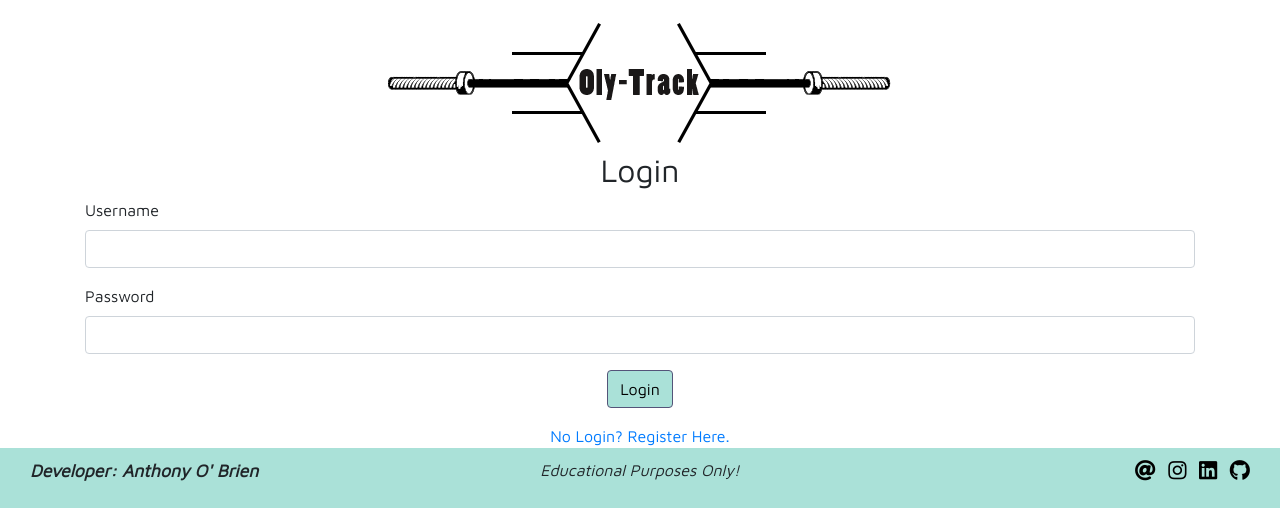
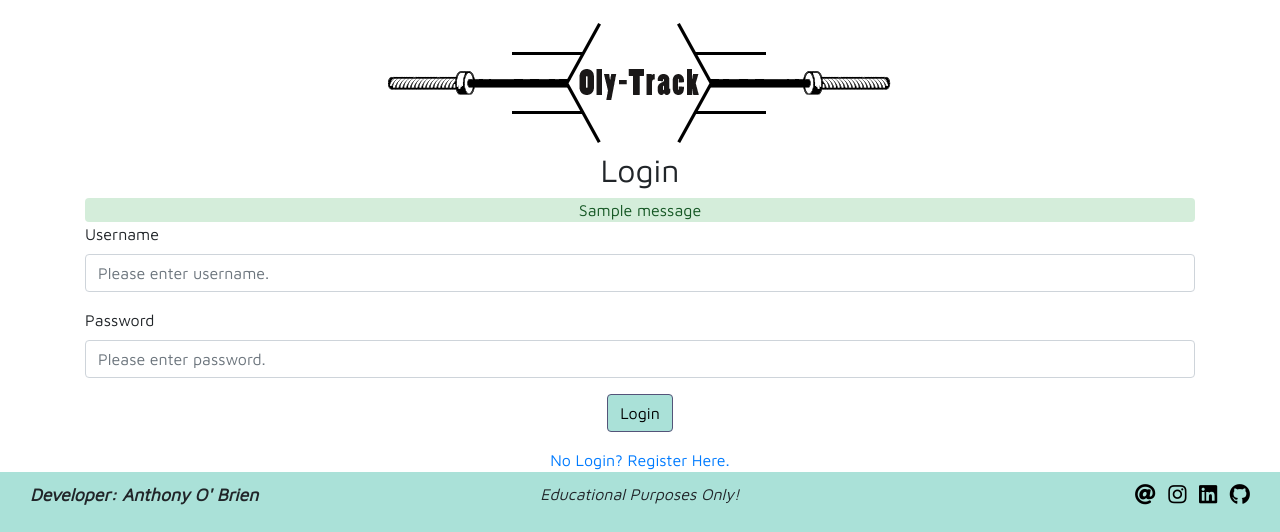
Before and after one commit to auxfuse/Milestone3, a Flask app: page /login in a window 1280 px wide. Shown: the part 302-834 px from the top of the page. Before the commit the page ends 810 px from the top, so only its background shows below. Run offline with Flask 2, Linux system fonts and the light colour scheme; one stand-in notice (Sample message) is shown; some libraries are stand-ins or nearby versions.

Commit message:
login.html form, route and function and warnings and errors added

```diff
--- a/app.py
+++ b/app.py
@@ -32,15 +32,28 @@ def show_public_sessions():
     return render_template('public-sessions.html')
 
 
-@app.route('/login')
+@app.route('/login', methods=['GET', 'POST'])
 def login():
     login_form = LoginForm()
+
+    if login_form.validate_on_submit():
+        found_username = users.find_one({'username': request.form['username']})
+        found_password = users.find_one({'password': request.form['password']})
+
+        if found_username:
+            if found_password:
+                return redirect(url_for('my_sessions'))
+            else:
+                flash(f'Username or Password incorrect. Please try again.', 'danger')
+                return redirect(url_for('login'))
+
     return render_template('login.html', title='Login', form=login_form)
 
 
 @app.route('/register', methods=['GET', 'POST'])
 def register():
     register_form = RegisterForm()
+
     if register_form.validate_on_submit():
         found_username = users.find_one({'username': request.form['username']})
 
--- a/forms.py
+++ b/forms.py
@@ -5,7 +5,7 @@ from wtforms.validators import DataRequired, Length, EqualTo
 
 class LoginForm(FlaskForm):
     username = StringField('Username', validators=[DataRequired()])
-    password = StringField('Password', validators=[DataRequired()])
+    password = PasswordField('Password', validators=[DataRequired()])
     submit = SubmitField('Login')
 
 
--- a/templates/login.html
+++ b/templates/login.html
@@ -24,22 +24,62 @@
             <div class="row form-login-row">
                 <div class="col-sm-12">
                     <h2 class="login-header text-center">Login</h2>
+                    <!-- Alert to user that username or password incorrect. -->
+                    <div class="text-center">
+                        {% with alerts = get_flashed_messages(with_categories=true) %}
+                            {% if alerts %}
+                                {% for category, alert in alerts %}
+                                    <div class="alert alert-{{ category }}">
+                                        {{ alert }}
+                                    </div>
+                                {% endfor %}
+                            {% endif %}
+                        {% endwith %}
+                    </div>
                     <form id="form-login" action="" method="POST">
                         <!-- hidden_tag needed to protect against CSRF (cross-site request forgery) attacks in conjunction with our secret key -->
                         {{ form.hidden_tag() }}
+
                         <!-- Form elements rendered -->
                         <div class="form-group">
                             {{ form.username.label(class="form-control-label") }}
-                            {{ form.username(class="form-control") }}
+                            {% if form.username.errors %}
+                                <!-- is-invalid class used and field rendered if any errors are found during submit. -->
+                                {{ form.username(class="form-control is-invalid") }}
+                                <div class="form-errors">
+                                    {% for error in form.username.errors %}
+                                        <!-- error displayed to user -->
+                                        <span>{{ error }}</span>
+                                    {% endfor %}
+                                </div>
+                            {% else %}
+                                <!-- Default field displayed including placeholder text to direct user -->
+                                {{ form.username(class="form-control", placeholder="Please enter username.") }}
+                            {% endif %}
                         </div>
+
                         <div class="form-group">
                             {{ form.password.label(class="form-control-label") }}
-                            {{ form.password(class="form-control") }}
+                            {% if form.password.errors %}
+                                <!-- is-invalid class used and field rendered if any errors are found during submit. -->
+                                {{ form.password(class="form-control is-invalid") }}
+                                <div class="form-errors">
+                                    {% for error in form.password.errors %}
+                                        <!-- error displayed to user -->
+                                        <span>{{ error }}</span>
+                                    {% endfor %}
+                                </div>
+                            {% else %}
+                                <!-- Default field displayed including placeholder text to direct user -->
+                                {{ form.password(class="form-control", placeholder="Please enter password.") }}
+                            {% endif %}
                         </div>
+
                         <div class="form-group text-center">
                             {{ form.submit(class="btn btn-primary") }}
                         </div>
                     </form>
+
                     <div class="col-sm-12 register-link text-center">
                         <a href="{{url_for('register')}}">No Login? Register Here.</a>
                     </div>
--- a/templates/register.html
+++ b/templates/register.html
@@ -29,6 +29,7 @@
             <div class="row form-register-row">
                 <div class="col-sm-12">
                     <h2 class="register-header text-center">Register</h2>
+                    <!-- Alert to user that duplicate username has been detected. -->
                     <div class="text-center">
                         {% with alerts = get_flashed_messages(with_categories=true) %}
                             {% if alerts %}
@@ -41,7 +42,7 @@
                         {% endwith %}
                     </div>
                     <form id="register-login" action="" method="POST">
-                        <!-- hidden_tag needed to protect against CSRF (cross-site request forgery) attacks in conjunction with our secret key -->
+                        <!-- hidden_tag needed to protect against CSRF (cross-site request forgery) attacks in conjunction with our secret key. -->
                         {{ form.hidden_tag() }}
 
                         <div class="form-group">
```
